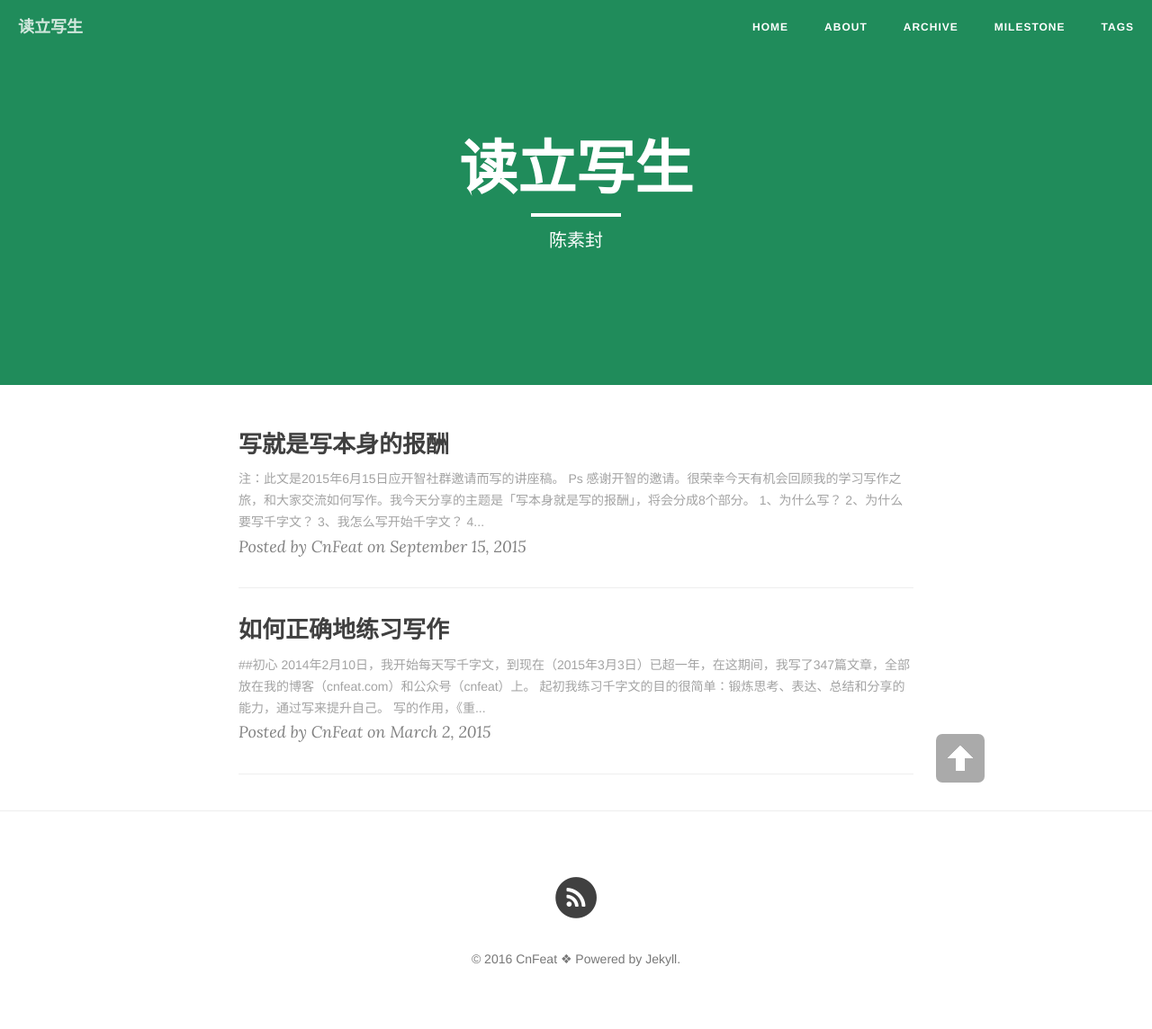
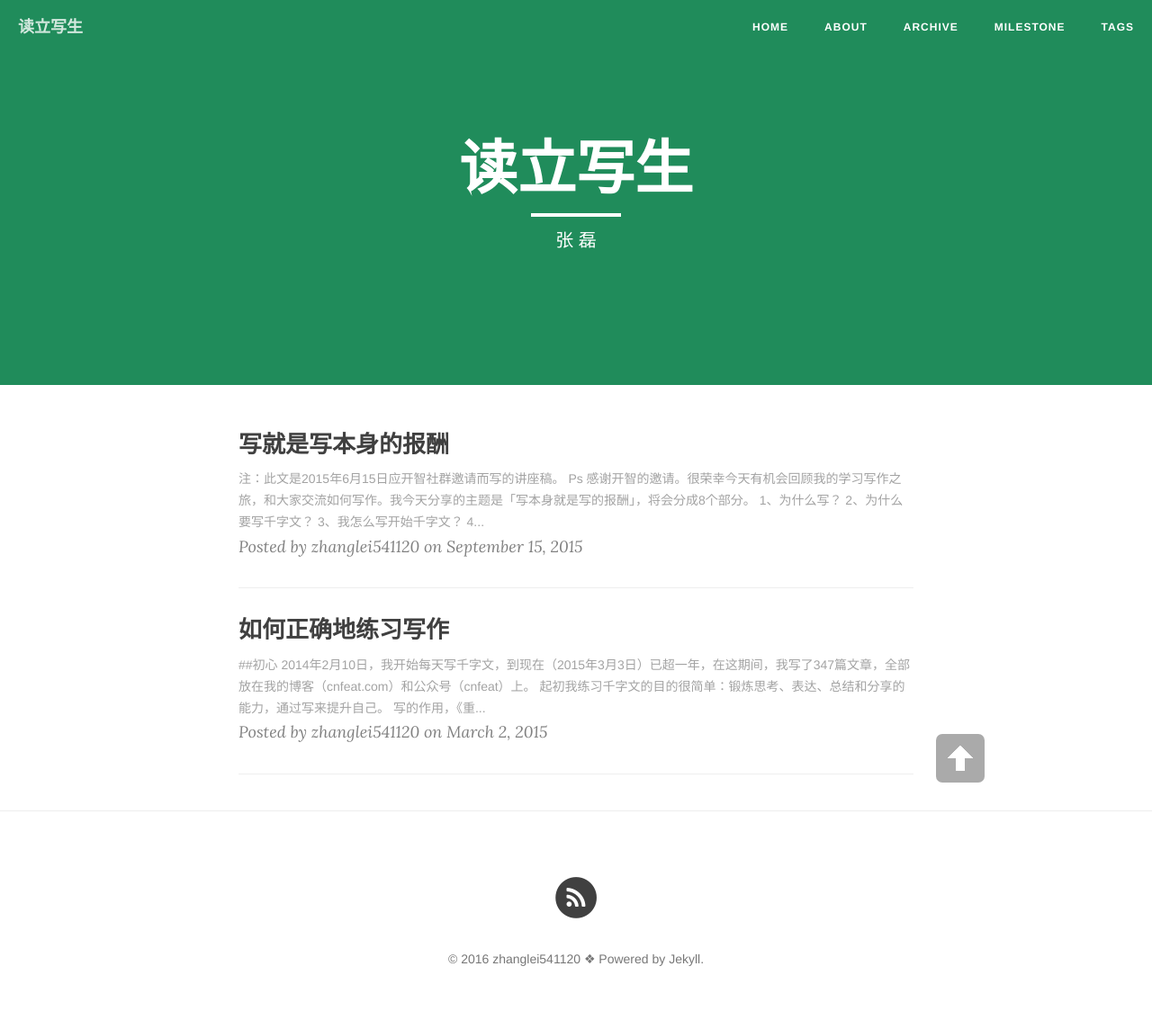
Before and after one commit to zhanglei541120/zhanglei541120.github.io, a Jekyll site: the page built from index.html, in a window 1280 px wide. Shown: the whole page at 90% size. Built offline with Jekyll 4.4.1, drawn with Linux system fonts in a browser that asks for light colours; nearby versions of some CDN libraries; the list of posts is cut into pages by our own code.

Commit message:
change name to myself

```diff
--- a/CNAME
+++ /dev/null
@@ -1 +0,0 @@
-cnfeat.com
--- a/_config.yml
+++ b/_config.yml
@@ -8,8 +8,8 @@ url: "http://cnfeat"
 
 # About/contact
 owner:
-  name: " CnFeat"
-  email: CnFeat@gmail.com
+  name: " zhanglei541120"
+  email: zhanglei541120@gmail.com
   bio: "写就是写的报酬"
 
 # Data
@@ -43,7 +43,7 @@ defaults:
       type: "posts"
     values:
       layout: "post"
-      author: "CnFeat"
+      author: "zhanglei541120"
       header-img: "img/green.jpg" # We don't want posts without a header image, that whould mean white on white
 
 # Comments
--- a/_layouts/post.html
+++ b/_layouts/post.html
@@ -103,7 +103,7 @@ layout: default
 
 <!-- 多说公共JS代码 start (一个网页只需插入一次) -->
 <script type="text/javascript">
-var duoshuoQuery = {short_name:"cnfeat"};
+var duoshuoQuery = {short_name:"zhanglei541120"};
     (function() {
         var ds = document.createElement('script');
         ds.type = 'text/javascript';ds.async = true;
--- a/index.html
+++ b/index.html
@@ -1,6 +1,6 @@
 ---
 layout: page
-description: "陈素封"
+description: "张 磊"
 ---
 
 {% for post in paginator.posts %}
```
Also changed, not shown: 404.html (+0 -32 lines).
